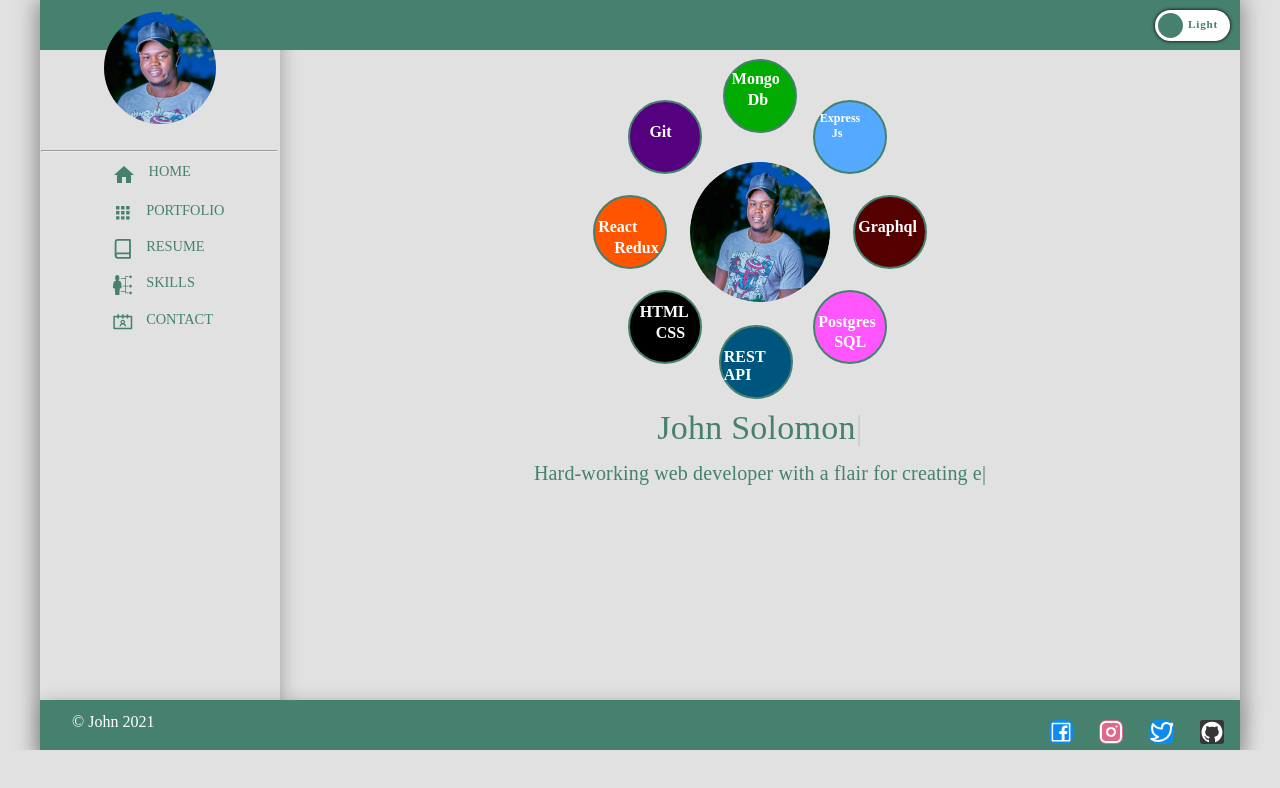
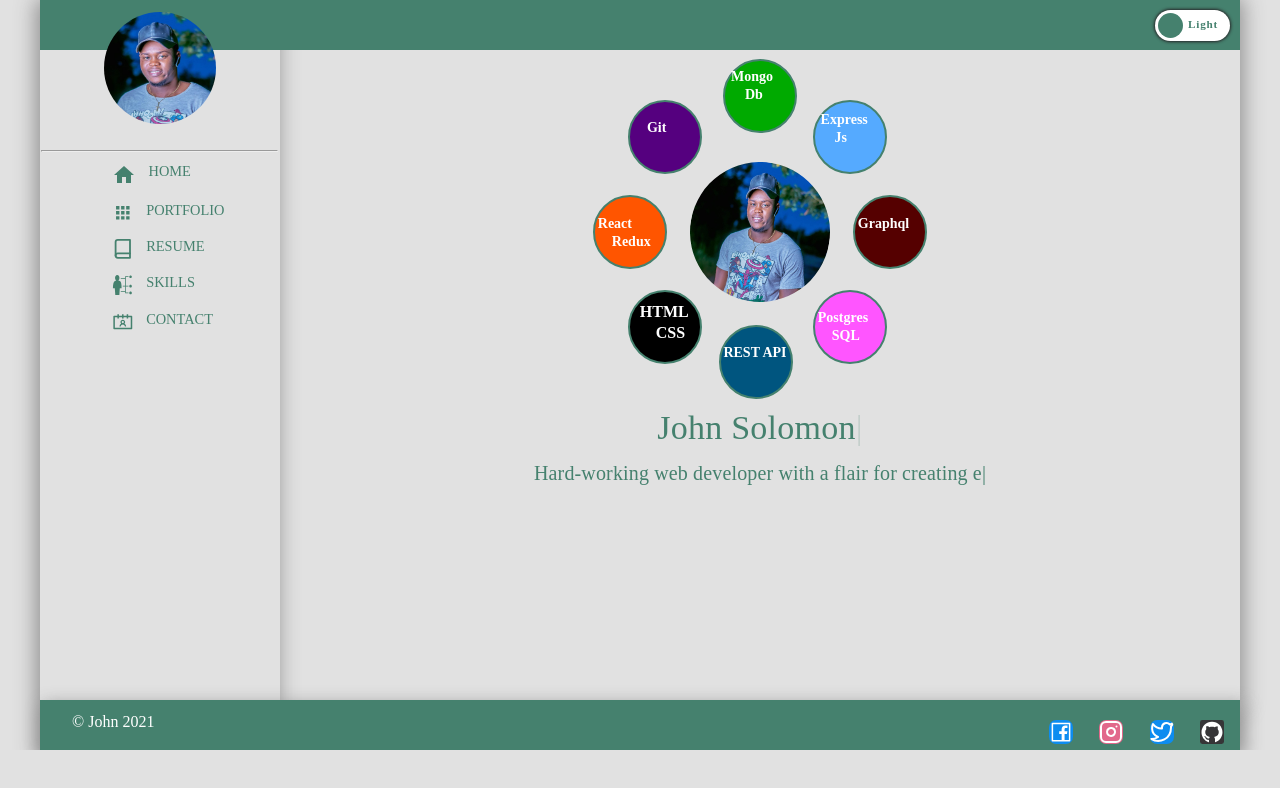
Before and after one commit to johndev247/Portfolio, a React (Create React App) app: page / in a window 1280 px wide. Shown: the top 788 px of the page. Built offline with nearby package versions, Linux system fonts and the light colour scheme; a web font is replaced by a local one.

Commit message:
Update homePage.js

```diff
--- a/src/Pages/Home/homePage.js
+++ b/src/Pages/Home/homePage.js
@@ -57,6 +57,8 @@ export const CircleOne = styled.div`
   color: white;
   right: 3em;
   top: 2.7em;
+  justify-content: center;
+  align-items: center;
 `;
 export const CircleTwo = styled.div`
   background-color: ${({theme}) => theme.bubbleGreen};
@@ -68,6 +70,8 @@ export const CircleTwo = styled.div`
   border: 2px solid ${({theme}) => theme.variant};
   right: 8.6em;
   top: 0.1em;
+  justify-content: center;
+  align-items: center;
 `;
 export const CircleThree = styled.div`
   background-color: ${({theme}) => theme.bubblePupple};
@@ -79,6 +83,8 @@ export const CircleThree = styled.div`
   border: 2px solid ${({theme}) => theme.variant};
   left: 2.7em;
   top: 2.7em;
+  justify-content: center;
+  align-items: center;
 `;
 export const CircleFour = styled.div`
   background-color: ${({theme}) => theme.bubbleDarkBlue};
@@ -90,6 +96,8 @@ export const CircleFour = styled.div`
   border: 2px solid ${({theme}) => theme.variant};
   right: 8.9em;
   bottom: 0.5em;
+  justify-content: center;
+  align-items: center;
 `;
 export const CircleFive = styled.div`
   background-color: ${({theme}) => theme.bubbleBrown};
@@ -101,6 +109,8 @@ export const CircleFive = styled.div`
   border: 2px solid ${({theme}) => theme.variant};
   right: 0.5em;
   bottom: 8.6em;
+  justify-content: center;
+  align-items: center;
 `;
 export const CircleSix = styled.div`
   background-color: ${({theme}) => theme.bubbleBlack};
@@ -112,6 +122,8 @@ export const CircleSix = styled.div`
   border: 2px solid ${({theme}) => theme.variant};
   left: 2.7em;
   bottom: 2.7em;
+  justify-content: center;
+  align-items: center;
 `;
 export const CircleSeven = styled.div`
   background-color: ${({theme}) => theme.bubblePink};
@@ -123,6 +135,8 @@ export const CircleSeven = styled.div`
   border: 2px solid ${({theme}) => theme.variant};
   right: 3em;
   bottom: 2.7em;
+  justify-content: center;
+  align-items: center;
 `;
 export const CircleEight = styled.div`
   background-color: ${({theme}) => theme.bubbleRed};
@@ -134,6 +148,8 @@ export const CircleEight = styled.div`
   border: 2px solid ${({theme}) => theme.variant};
   left: 0.5em;
   bottom: 8.6em;
+  justify-content: center;
+  align-items: center;
 `;
 
 export const SpanOne = styled.span`
@@ -142,7 +158,8 @@ export const SpanOne = styled.span`
   font-weight: bold;
   top: 0.7em;
   left: 0.4em;
-  font-size:12px;
+  font-size:14px;
+
 `;
 export const SpanTwo = styled.span`
   background-color: unset;
@@ -150,6 +167,7 @@ export const SpanTwo = styled.span`
   font-weight: bold;
   top: 0.6em;
   left: 0.4em;
+  font-size:14px;
 `;
 export const SpanThree = styled.span`
   background-color: unset;
@@ -157,6 +175,7 @@ export const SpanThree = styled.span`
   font-weight: bold;
   top: 1.3em;
   left: 1.2em;
+  font-size:14px;
 `;
 export const SpanFour = styled.span`
   background-color: unset;
@@ -164,6 +183,7 @@ export const SpanFour = styled.span`
   font-weight: bold;
   top: 1.3em;
   left: 0.2em;
+  font-size:14px;
 `;
 export const SpanFive = styled.span`
   background-color: unset;
@@ -171,6 +191,7 @@ export const SpanFive = styled.span`
   font-weight: bold;
   top: 1.3em;
   left: 0.2em;
+  font-size:14px;
 `;
 export const SpanSix = styled.span`
   background-color: unset;
@@ -185,6 +206,7 @@ export const SpanSeven = styled.span`
   font-weight: bold;
   top: 1.3em;
   left: 0.2em;
+  font-size:14px;
 `;
 export const SpanEight = styled.span`
   background-color: unset;
@@ -192,6 +214,7 @@ export const SpanEight = styled.span`
   font-weight: bold;
   top: 1.3em;
   left: 0.2em;
+  font-size:14px;
 `;
 
 export const Break = styled.span`
```
